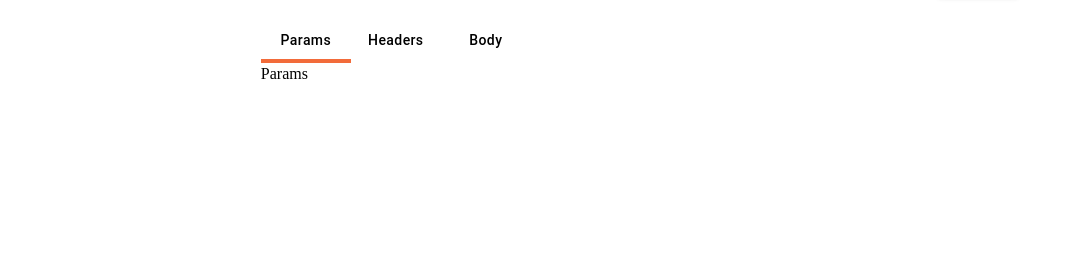
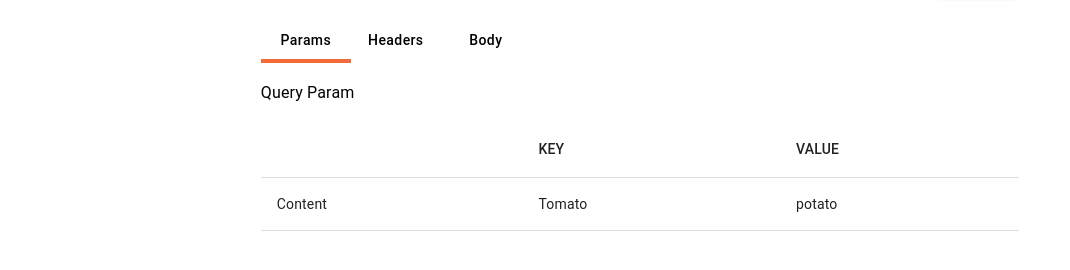
Before and after one commit to buttaRahul/postman-clone, a React (Vite) app: page / in a window 1280 px wide. Shown: the part 160-430 px from the top of the page, without its empty margins (0-1070 px from the left). Built offline with nearby package versions, Linux system fonts and the light colour scheme.

Commit message:
Implemented CreateTable component

```diff
--- /dev/null
+++ b/src/components/AddRow.jsx
@@ -0,0 +1,13 @@
+import { TableCell, TableRow } from '@mui/material'
+
+const AddRow = () => {
+  return (
+    <TableRow>
+            <TableCell>Content</TableCell>
+            <TableCell>Tomato</TableCell>
+            <TableCell>potato</TableCell>
+    </TableRow>
+  )
+}
+
+export default AddRow;
--- /dev/null
+++ b/src/components/CreateTable.jsx
@@ -0,0 +1,34 @@
+import {
+  Box,
+  Table,
+  TableBody,
+  TableCell,
+  TableHead,
+  TableRow,
+  Typography,
+} from "@mui/material";
+import AddRow from "./AddRow";
+
+const CreateTable = ({ text }) => {
+  return (
+    <Box>
+      <Typography mt={2} mb={2}>
+        {text}
+      </Typography>
+      <Table sx={{ minWidth: '100%' }} aria-label="simple table">
+        <TableHead>
+          <TableRow>
+            <TableCell></TableCell>
+            <TableCell >KEY</TableCell>
+            <TableCell >VALUE</TableCell>
+          </TableRow>
+        </TableHead>
+        <TableBody>
+            <AddRow/>
+        </TableBody>
+      </Table>
+    </Box>
+  );
+};
+
+export default CreateTable;
--- a/src/components/TabBar.jsx
+++ b/src/components/TabBar.jsx
@@ -1,5 +1,6 @@
 import { Box, Tab, Tabs } from "@mui/material";
 import { useState } from "react";
+import CreateTable from "./CreateTable";
 
 const TabBar = () => {
   const [value, setValue] = useState(0);
@@ -48,7 +49,8 @@ const TabBar = () => {
         id={`simple-tabpanel-${0}`}
         aria-labelledby={`simple-tab-${0}`}
       >
-        Params
+        <CreateTable text={"Query Param"}/>
+
       </Box>
       <Box
         role="tabpanel"
@@ -56,7 +58,7 @@ const TabBar = () => {
         id={`simple-tabpanel-${1}`}
         aria-labelledby={`simple-tab-${1}`}
       >
-        Header
+        <CreateTable text={"Headers"}/>
       </Box>
       <Box
         role="tabpanel"
@@ -64,7 +66,7 @@ const TabBar = () => {
         id={`simple-tabpanel-${2}`}
         aria-labelledby={`simple-tab-${2}`}
       >
-        Body
+        {/* <CreateTable/> */}
       </Box>
     </Box>
   );
```
